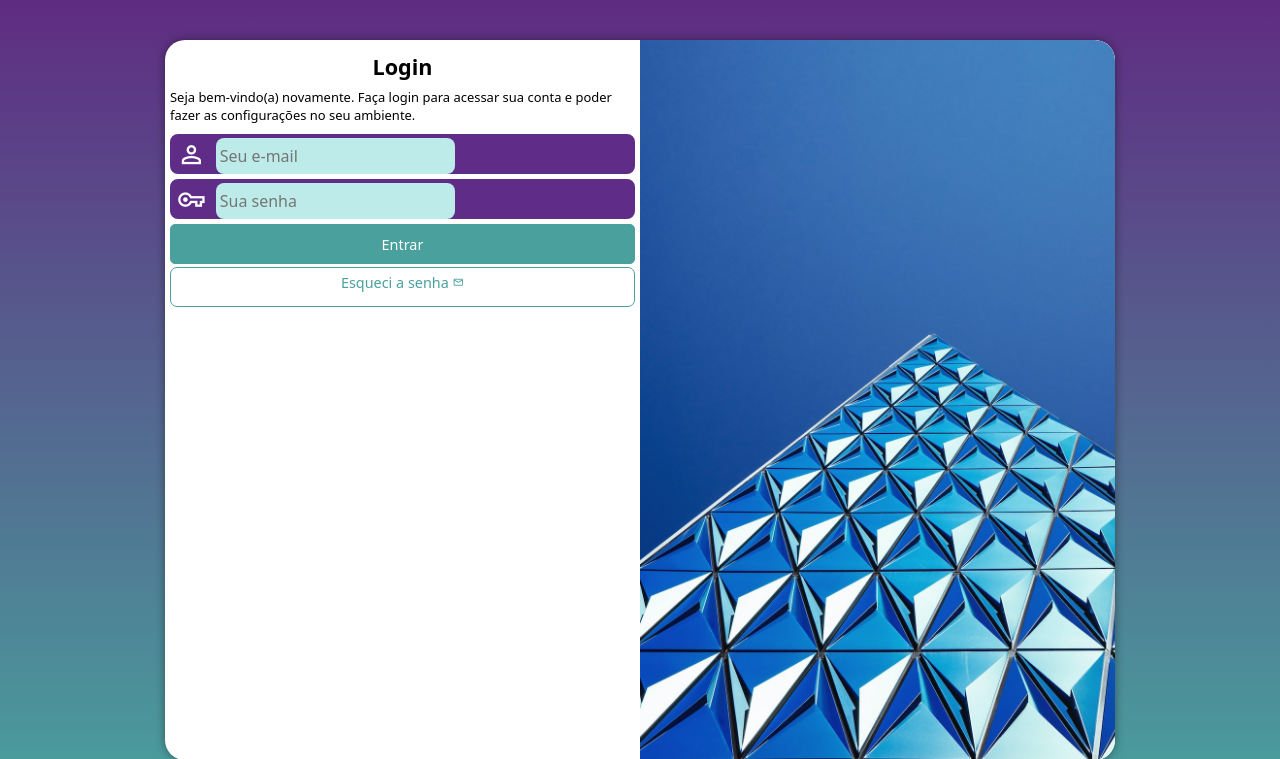
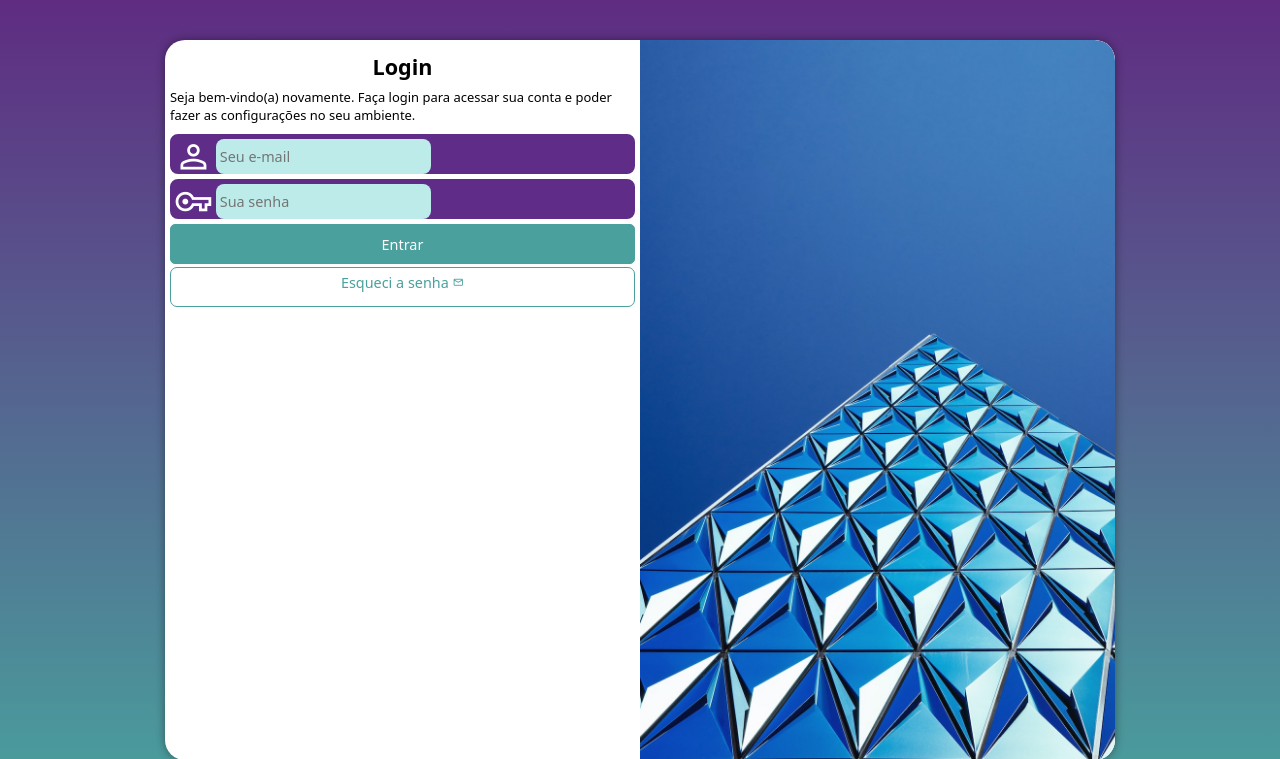
Before and after one commit to rdsilvadev/d15, a PHP site: page / in a window 1280 px wide. Shown: the top 759 px of the page. Run offline with PHP 8.4, Linux system fonts and the light colour scheme.

Commit message:
Update style.css

```diff
--- a/estilos/style.css
+++ b/estilos/style.css
@@ -92,17 +92,17 @@ div.campo > label {
 
 div.campo > span {
     color: white;
-    font-size: 2em;
+    font-size: 2.7em;
     width: 40px;
-    padding: 5px;
+    padding: 2px;
+    padding-top: 2px;
 }
 
 div.campo > input {
     background-color: #bcebe9;
-    font-size: 1.11em;
-    width: calc(100 - 40px);
-    height: 98%;
-    transform: translateY(-7px);
+    font-size: 1em;
+    height: 99%;
+    transform: translateY(-14px);
     border: 0px;
     border-radius: 8px;
     padding: 4px;
```
